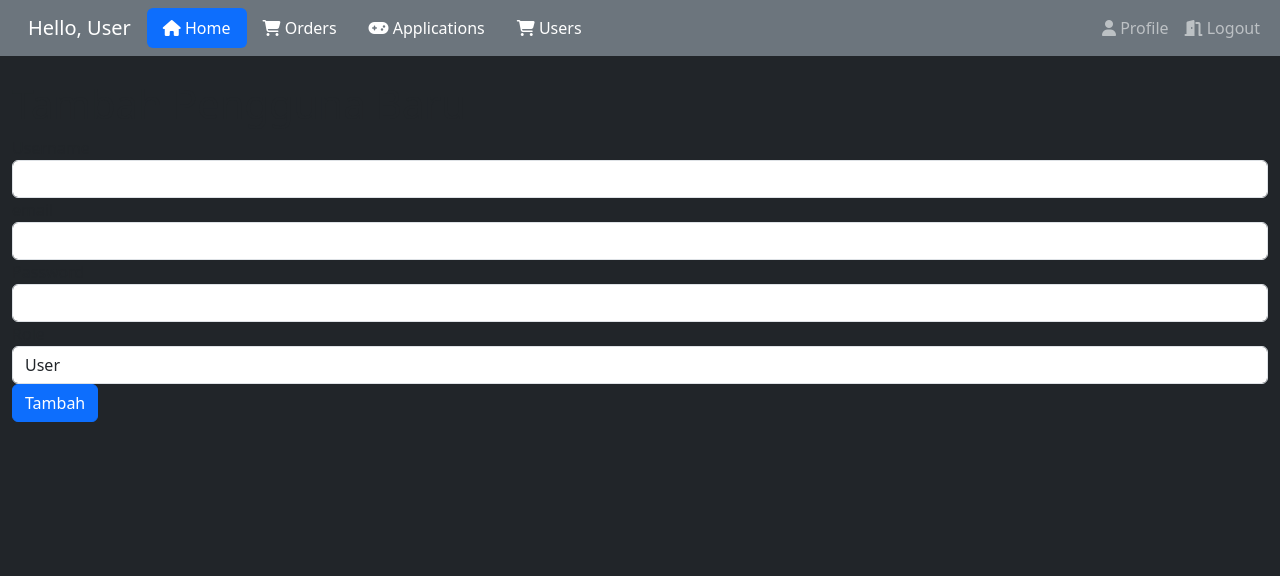
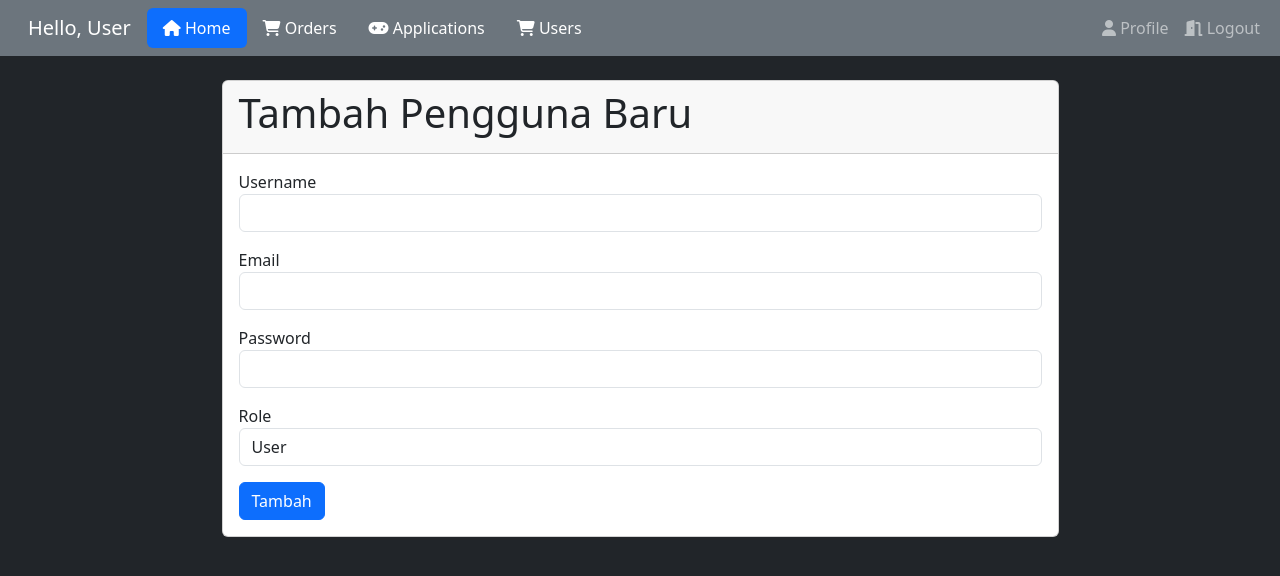
Before and after one commit to aaidilz/pw2024_tubes_233040059, a PHP site: page /admin/create_user.php in a window 1280 px wide. Shown: the top 576 px of the page. Run offline with PHP 8.4, Linux system fonts and the light colour scheme; the visitor is signed in with stand-in values (Sample User, id 1).

Commit message:
fix user card admin

```diff
--- a/admin/create_user.php
+++ b/admin/create_user.php
@@ -25,25 +25,29 @@ if ($_SERVER['REQUEST_METHOD'] == 'POST') {
 ?>
 
 <!-- isi -->
-<div class="container-fluid">
-    <h1 class="mt-4">Tambah Pengguna Baru</h1>
+<div class="container mt-4">
+    <div class="card w-75 mx-auto">
+        <div class="card-header">
+            <h1>Tambah Pengguna Baru</h1>
+        </div>
+        <div class="card-body">
             <?php if (isset($error)): ?>
                 <div class="alert alert-danger"><?php echo $error; ?></div>
             <?php endif; ?>
             <form action="create_user.php" method="POST">
-        <div class="form-group">
+                <div class="form-group mb-3">
                     <label for="username">Username</label>
                     <input type="text" name="username" id="username" class="form-control" required>
                 </div>
-        <div class="form-group">
-            <label for="email">email</label>
+                <div class="form-group mb-3">
+                    <label for="email">Email</label>
                     <input type="email" name="email" id="email" class="form-control" required>
                 </div>
-        <div class="form-group">
+                <div class="form-group mb-3">
                     <label for="password">Password</label>
                     <input type="password" name="password" id="password" class="form-control" required>
                 </div>
-        <div class="form-group">
+                <div class="form-group mb-3">
                     <label for="role">Role</label>
                     <select name="role" id="role" class="form-control" required>
                         <option value="user">User</option>
@@ -53,6 +57,9 @@ if ($_SERVER['REQUEST_METHOD'] == 'POST') {
                 <button type="submit" class="btn btn-primary">Tambah</button>
             </form>
         </div>
+    </div>
+</div>
+
 <!-- end_isi -->
 <?php
 require '../layout/admin/footer.php';
--- a/layout/admin/header.php
+++ b/layout/admin/header.php
@@ -13,7 +13,7 @@
         crossorigin="anonymous" referrerpolicy="no-referrer" />
 </head>
 
-<body class="bg-dark">
+<body class="bg-dark text-white">
 <nav class="navbar navbar-expand-lg navbar-dark bg-secondary">
     <div class="container-fluid">
         <a class="navbar-brand mx-3" href="#">Hello, User</i></a>
```
Also changed, not shown: admin/edit_user.php (+11 -4 lines), admin/users.php (+10 -5 lines). Lines whose indentation alone changed are shown as unchanged.
